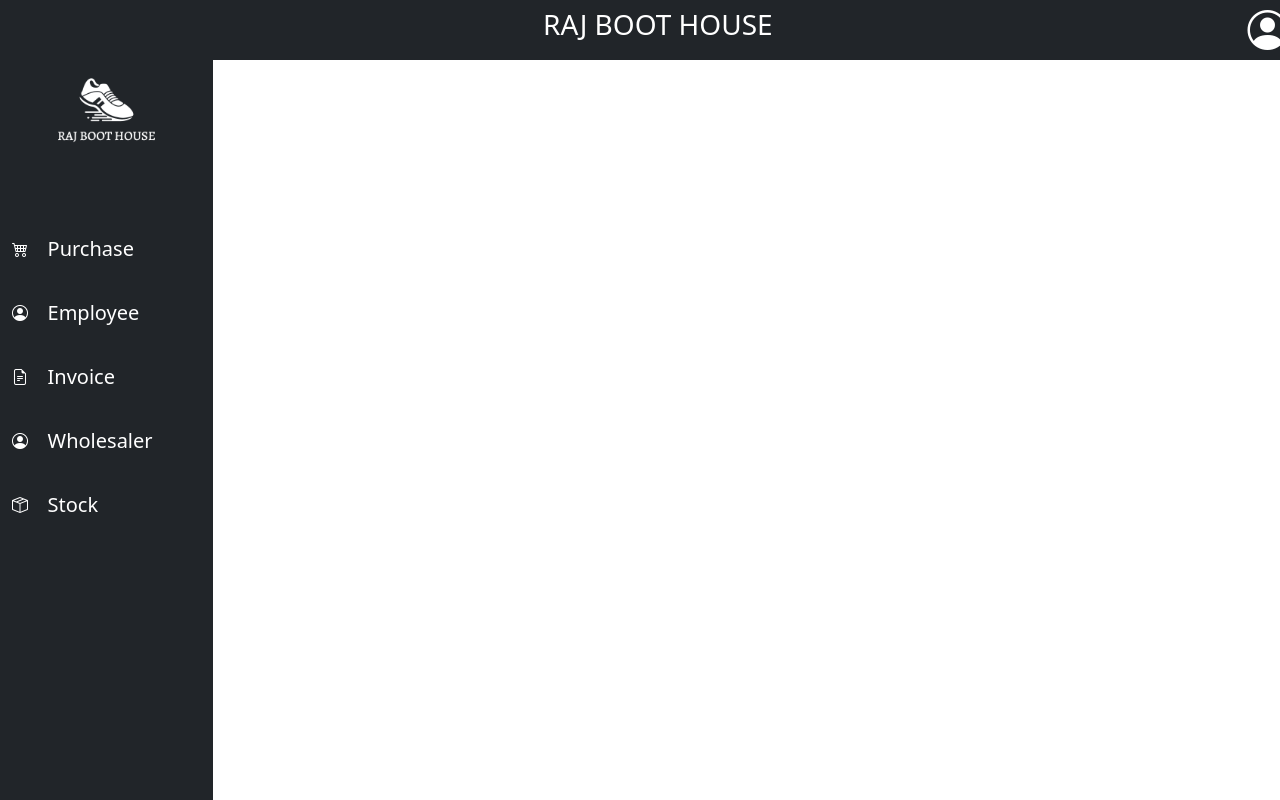
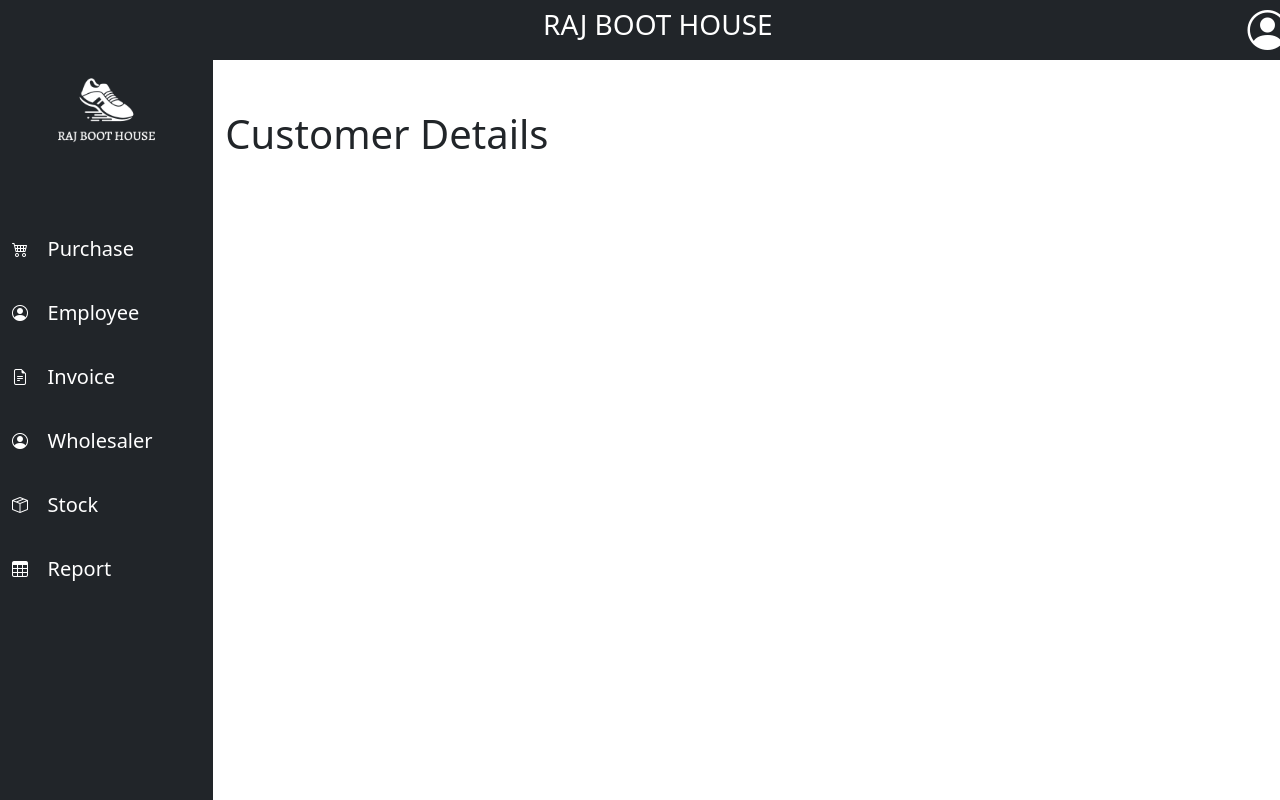
Before and after one commit to Mayan-007/erp-project, a React (Create React App) app in the folder frontend/app/: page /customerdetails in a window 1280 px wide. Built offline with nearby package versions, Linux system fonts and the light colour scheme.

Commit message:
3 Routes are added

```diff
--- a/frontend/app/src/App.js
+++ b/frontend/app/src/App.js
@@ -1,4 +1,4 @@
-import React, {useState} from 'react';
+import React, { useState } from 'react';
 import { BrowserRouter, Routes, Route, Link } from "react-router-dom";
 import Purchase from './components/Purchase';
 import Employee from './components/Employee';
@@ -7,6 +7,9 @@ import Wholesaler from './components/Wholesaler';
 import Stock from './components/Stock';
 import NavBar from './components/NavBar';
 import Alert from './components/Alert';
+import PurchaseReport from './components/PurchaseReport';
+import SalesReport from './components/SalesReport';
+import CustomerDetails from './components/CustomerDetails';
 
 
 const App = () => {
@@ -52,7 +55,7 @@ const App = () => {
 						<Alert alert={alert} />
 							<Routes>
 								{/* Route 1: Customer */}
-							<Route exact path="/purchase" element={<Purchase />} />
+								<Route exact path="/purchase" element={<Purchase showAlert={showAlert} />} />
 								{/* Route 2: Employee */}
 								<Route exact path="/employee" element={<Employee showAlert={showAlert} />} />
 								{/* Route 3: Invoice */}
@@ -61,6 +64,12 @@ const App = () => {
 								<Route exact path="/wholesaler" element={<Wholesaler showAlert={showAlert} />} />
 								{/* Route 5: Stock */}
 								<Route exact path="/stock" element={<Stock />} />
+								{/* Route 6: Purchase Report */}
+								<Route exact path="/purchasereport" element={<PurchaseReport />} />
+								{/* Route 7: Sales Report */}
+								<Route exact path="/salesreport" element={<SalesReport />} />
+								{/* Route 8: Customer Details */}
+								<Route exact path="/customerdetails" element={<CustomerDetails />} />
 							</Routes>
 						</div>
 				</div>
--- /dev/null
+++ b/frontend/app/src/components/CustomerDetails.js
@@ -0,0 +1,11 @@
+import React from 'react'
+
+const CustomerDetails = () => {
+    return (
+        <div>
+            <h1>Customer Details</h1>
+        </div>
+    )
+}
+
+export default CustomerDetails
--- a/frontend/app/src/components/NavBar.js
+++ b/frontend/app/src/components/NavBar.js
@@ -80,6 +80,29 @@ const NavBar = () => {
                         </Link>
                     </div>
                 </div>
+                <div className='row'>
+                    <div className='col'>
+                        <div className='row py-3' type="button" data-bs-toggle="dropdown" aria-expanded="false">
+                            <div className='col-2'>
+                                <i className='bi bi-table'></i>
+                            </div>
+                            <div className='col'>
+                                <h5>Report</h5>
+                            </div>
+                        </div>
+                        <ul className="dropdown-menu">
+                            <li>
+                                <Link className="dropdown-item" to="/purchasereport">Purchase</Link>
+                            </li>
+                            <li>
+                                <Link className="dropdown-item" to="/salesreport">Sales</Link>
+                            </li>
+                            <li>
+                                <Link className="dropdown-item" to="/customerdetails">Customer Details</Link>
+                            </li>
+                        </ul>
+                    </div>
+                </div>
             </div>
         </div>
     )
--- /dev/null
+++ b/frontend/app/src/components/PurchaseReport.js
@@ -0,0 +1,11 @@
+import React from 'react'
+
+const PurchaseReport = () => {
+    return (
+        <div>
+            <h1>Purchase Report</h1>
+        </div>
+    )
+}
+
+export default PurchaseReport
--- /dev/null
+++ b/frontend/app/src/components/SalesReport.js
@@ -0,0 +1,11 @@
+import React from 'react'
+
+const SalesReport = () => {
+    return (
+        <div>
+            <h1>Sales Report</h1>
+        </div>
+    )
+}
+
+export default SalesReport
```
Lines whose indentation alone changed are shown as unchanged.
